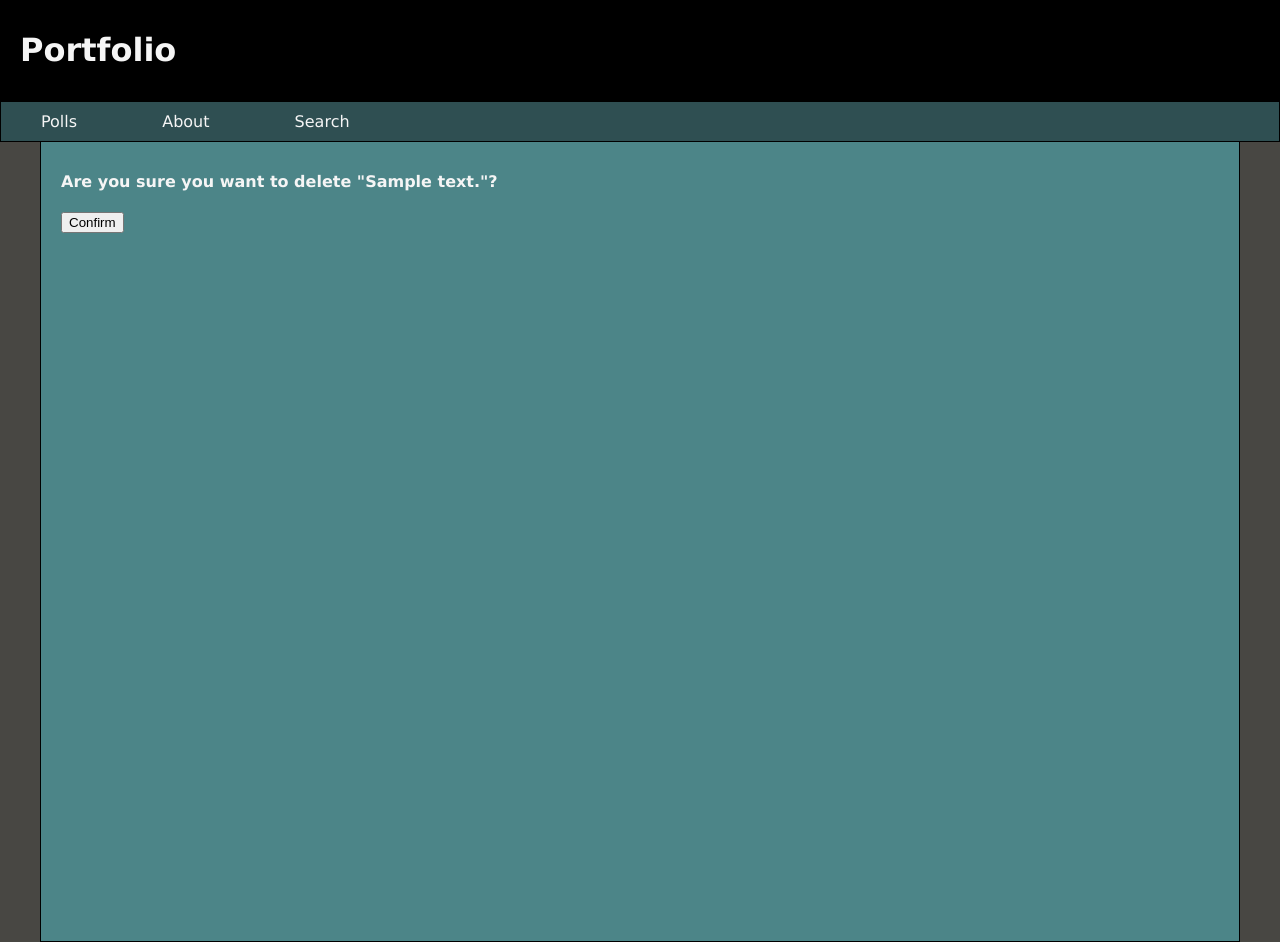
After one commit to Rokudoku/Django-Strawpoll-WebApp, a Django app: page /polls/1/delete/ in a window 1280 px wide. The commit adds this page. Run offline with Django 3.2, Linux system fonts and the light colour scheme; tables that the repository leaves empty hold one stand-in row (values such as "Sample post"); some libraries are stand-ins or nearby versions.

Commit message:
Simple delete working.
Using DeleteView class-based view.

```diff
--- /dev/null
+++ b/polls/templates/polls/confirm_delete.html
@@ -0,0 +1,16 @@
+{% extends "polls/base.html" %}
+
+{% block title %}Delete{% endblock %}
+
+{% block content %}
+
+    <div class="container">
+
+        <form action="" method="post">{% csrf_token %}
+            <h4>Are you sure you want to delete "{{ object }}"?</h4>
+            <input type="submit" value="Confirm" />
+        </form>
+
+    </div>
+
+{% endblock %}
--- a/polls/templates/polls/index.html
+++ b/polls/templates/polls/index.html
@@ -31,6 +31,7 @@
                         <li>{{ choice.choice_text }}</li>
                     {% endfor %}
                     </ul>
+                    <a href="{% url 'polls:delete' question.id %}">Delete</a>
                 </div>
             {% endfor %}
             </div>
--- a/polls/urls.py
+++ b/polls/urls.py
@@ -9,4 +9,5 @@ urlpatterns = [
     path('<int:pk>/results/', views.ResultsView.as_view(), name='results'),
     path('<int:question_id>/vote/', views.vote, name='vote'),
     path('create/', views.manage_question, name='create'),
+    path('<int:pk>/delete/', views.QuestionDelete.as_view(), name='delete'),
 ]
--- a/polls/views.py
+++ b/polls/views.py
@@ -44,7 +44,8 @@ class ResultsView(generic.DetailView):
 
 class QuestionDelete(generic.edit.DeleteView):
     model = Question
-    success_url = reverse_lazy('polls/index')
+    success_url = reverse_lazy('polls:index')
+    template_name = 'polls/confirm_delete.html'
 
 def vote(request, question_id):
     question = get_object_or_404(Question, pk=question_id)
```
